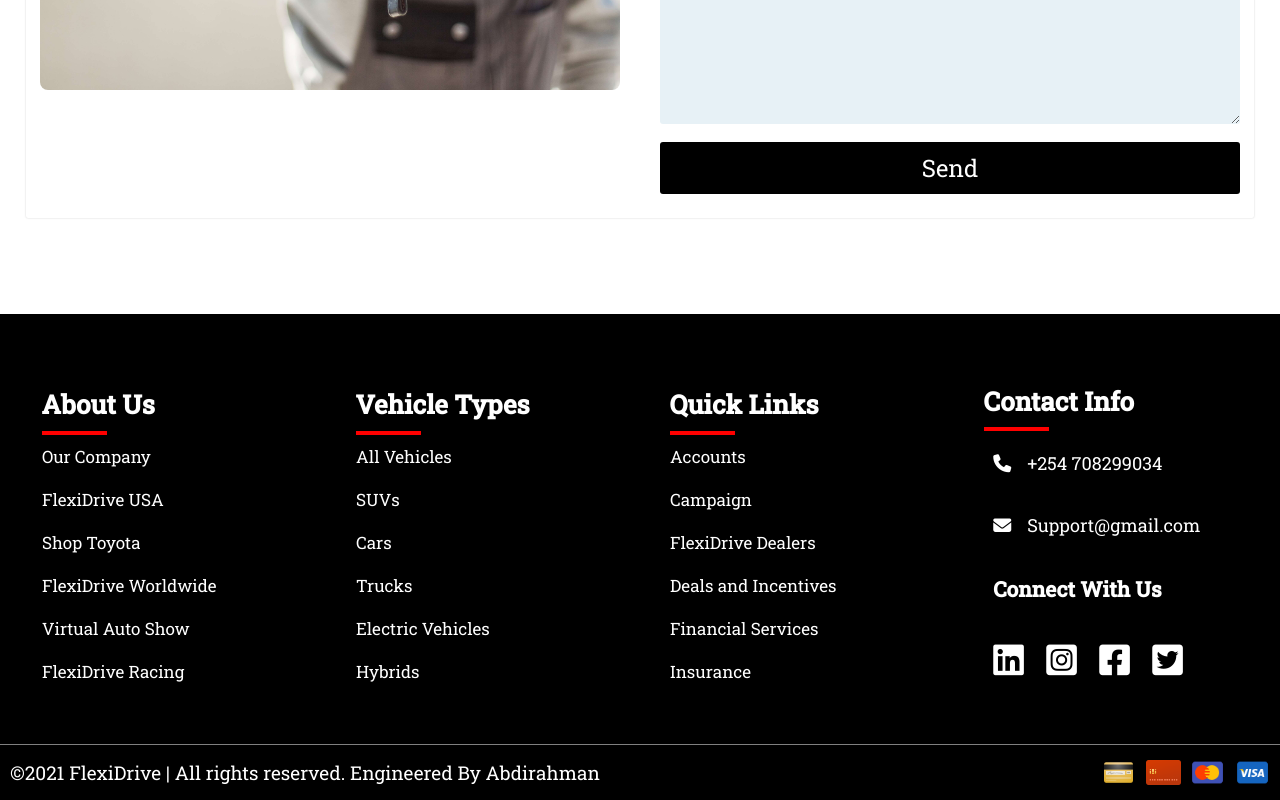
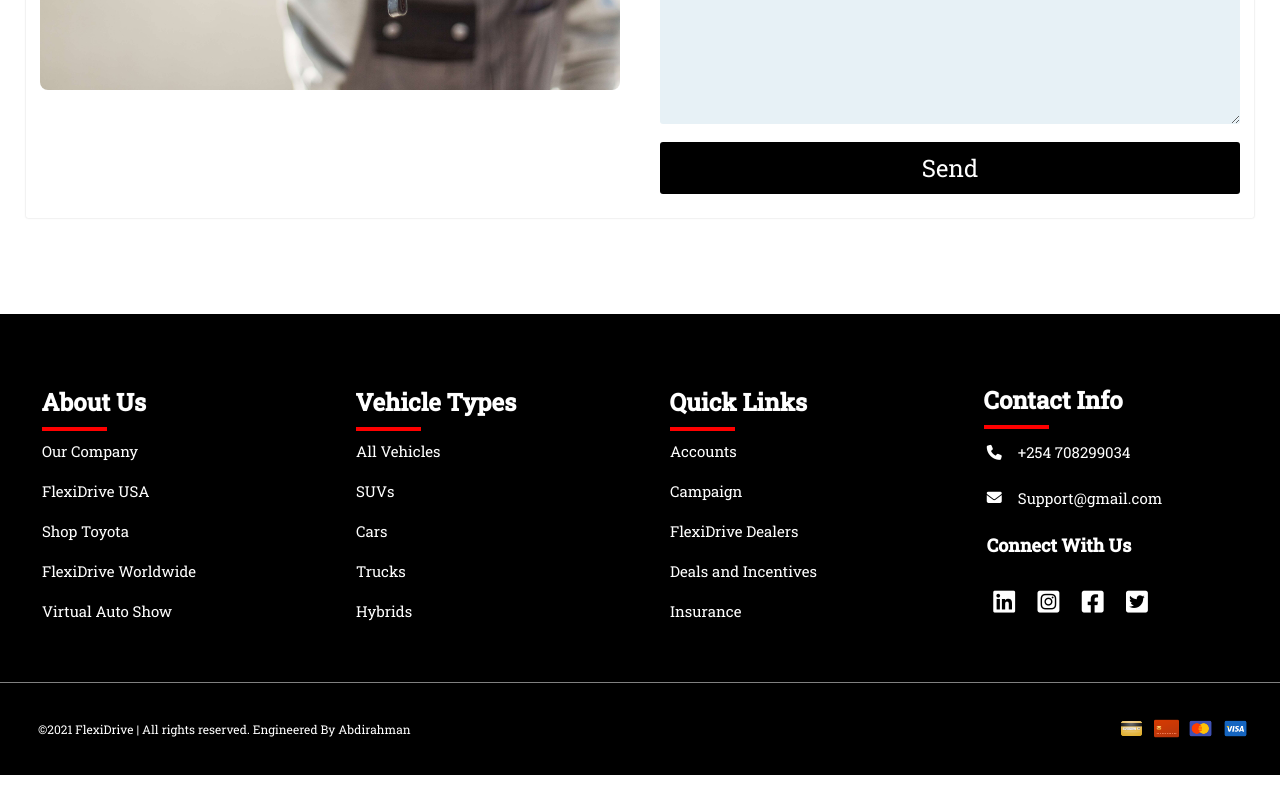
Before and after one commit to Abdirino/Flexi_Drive-Car-Rental-Site, a React (Create React App) app: page /contact in a window 1280 px wide. Shown: the part 964-1764 px from the top of the page. After the commit the page ends 1739 px from the top, so only its background shows below. Built offline with nearby package versions, Linux system fonts and the light colour scheme.

Commit message:
fix and adds soon inshaAllah

```diff
--- a/src/Components/Footer/Footer.jsx
+++ b/src/Components/Footer/Footer.jsx
@@ -10,7 +10,7 @@ const Footer = () => {
     <>
       <div className="Footer">
         <div className="footer">
-          <div className="about-company">
+          <div className="section">
             <h2>About Us</h2>
             <div></div>
             <p>Our Company</p>
@@ -18,28 +18,25 @@ const Footer = () => {
             <p>Shop Toyota</p>
             <p>FlexiDrive Worldwide</p>
             <p>Virtual Auto Show</p>
-            <p>FlexiDrive Racing</p>
           </div>
 
-          <div className="car-types">
+          <div className="section">
             <h2>Vehicle Types</h2>
             <div></div>
             <p>All Vehicles</p>
             <p>SUVs</p>
             <p>Cars</p>
             <p>Trucks</p>
-            <p>Electric Vehicles</p>
             <p>Hybrids</p>
           </div>
 
-          <div className="quick-links">
+          <div className="section">
             <h2>Quick Links</h2>
             <div></div>
             <p>Accounts</p>
             <p>Campaign</p>
             <p>FlexiDrive Dealers</p>
             <p>Deals and Incentives</p>
-            <p>Financial Services</p>
             <p>Insurance</p>
           </div>
 
--- a/src/Components/Footer/footer.css
+++ b/src/Components/Footer/footer.css
@@ -20,86 +20,34 @@
   color: white;
   text-align: start;
 }
-.about-company {
+
+.section{
   display: flex;
   flex: 1 1 300px;
   flex-direction: column;
   margin-top: 12px;
 }
-.about-company h2 {
-  font-size: 26px;
+.section h2{
+  font-size: 24px;
   padding: 0.6rem;
   cursor: pointer;
 }
-.about-company div {
+.section div{
   width: 65px;
   height: 4px;
   background: red;
   margin-left: 10px;
 }
-.about-company p {
-  font-size: 17px;
+.section p{
+  font-size: 15px;
   padding: 10px;
   cursor: pointer;
 }
-.about-company p:hover {
+.section p:hover{
   color: red;
   padding-left: 13px;
 }
 
-.car-types {
-  margin-top: 12px;
-  display: flex;
-  flex: 1 1 300px;
-  flex-direction: column;
-}
-.car-types h2 {
-  font-size: 26px;
-  padding: 0.6rem;
-  cursor: pointer;
-}
-.car-types div {
-  width: 65px;
-  height: 4px;
-  background: red;
-  margin-left: 10px;
-}
-.car-types p {
-  font-size: 17px;
-  padding: 10px;
-  cursor: pointer;
-}
-.car-types p:hover {
-  color: red;
-  padding-left: 13px;
-}
-
-.quick-links {
-  margin-top: 12px;
-  display: flex;
-  flex: 1 1 300px;
-  flex-direction: column;
-}
-.quick-links h2 {
-  font-size: 26px;
-  padding: 0.6rem;
-  cursor: pointer;
-}
-.quick-links div {
-  width: 65px;
-  height: 4px;
-  background: red;
-  margin-left: 10px;
-}
-.quick-links p {
-  font-size: 17px;
-  padding: 10px;
-  cursor: pointer;
-}
-.quick-links p:hover {
-  color: red;
-  padding-left: 13px;
-}
 
 .contact-info {
   margin-top: 12px;
@@ -108,7 +56,7 @@
   flex-direction: column;
 }
 .contact-info h2 {
-  font-size: 26px;
+  font-size: 24px;
   padding: 0.6rem;
   cursor: pointer;
 }
@@ -122,21 +70,21 @@
   display: flex;
   flex-direction: row;
   align-items: center;
-  padding: 1.2rem;
+  padding: 0.8rem;
   gap: 1rem;
-  font-size: 18px;
+  font-size: 15px;
 }
 .footer-contact .email {
   display: flex;
   align-items: center;
   gap: 1rem;
   flex-direction: row;
-  padding: 1.2rem;
-  font-size: 18px;
+  padding: 0.8rem;
+  font-size: 15px;
 }
 .socials h3 {
-  padding: 1.2rem;
-  font-size: 21px;
+  padding: 0.8rem;
+  font-size: 18px;
 }
 .socials .icons {
   display: flex;
@@ -145,7 +93,7 @@
   margin: 1.2rem;
 }
 .socials .icons i {
-  font-size: 35px;
+  font-size: 25px;
   cursor: pointer;
 }
 .socials .icons i:hover {
@@ -159,13 +107,14 @@
   display: flex;
   justify-content: space-between;
   align-items: center;
-  padding: 10px;
+  padding: 2rem;
   background: black;
   border-top: 1.5px solid grey;
 }
 .copy-write p {
-  font-size: 19px;
+  font-size: 12px;
   color: white;
+  padding: 6px;
 }
 .pay-methods {
   display: flex;
@@ -173,8 +122,8 @@
   gap: 0.6rem;
 }
 .pay-methods img {
-  width: 35px;
-  height: 35px;
+  width: 25px;
+  height: 25px;
 }
 
 @media (max-width: 1100px) {
```
